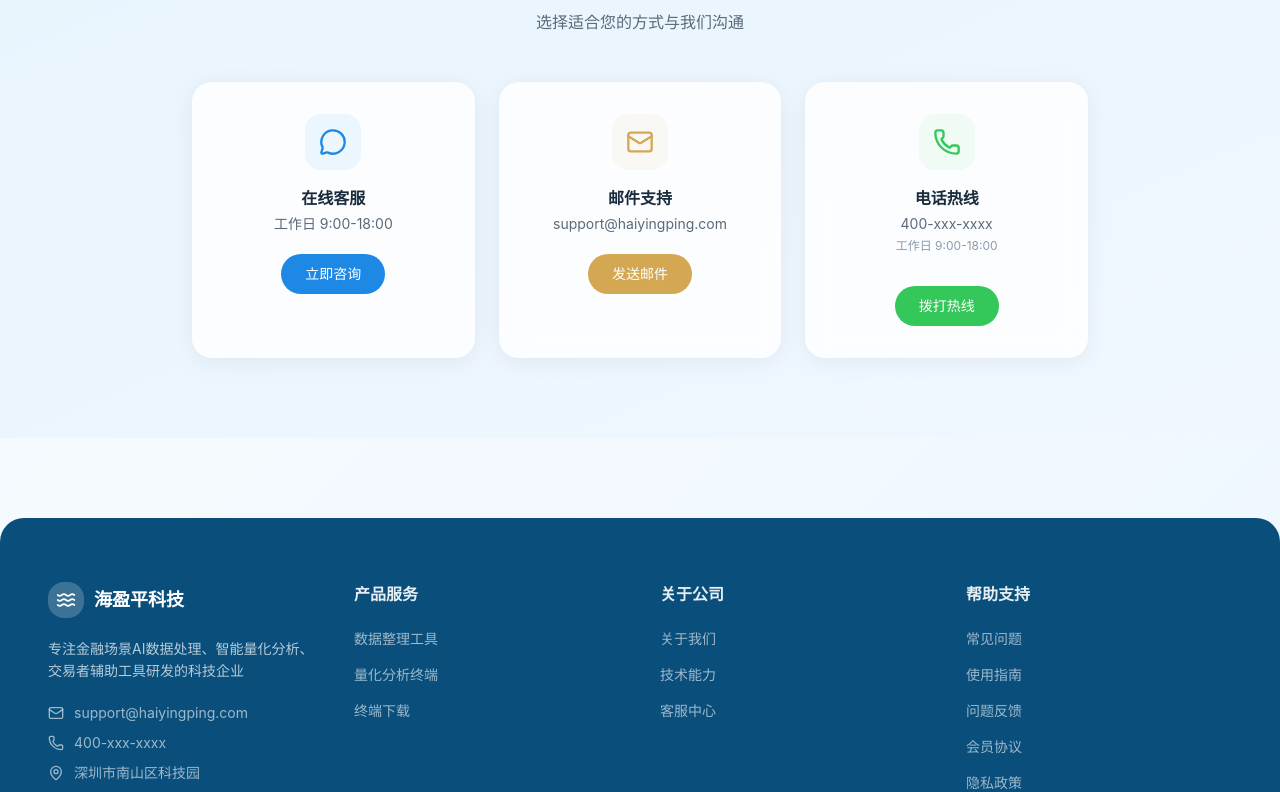
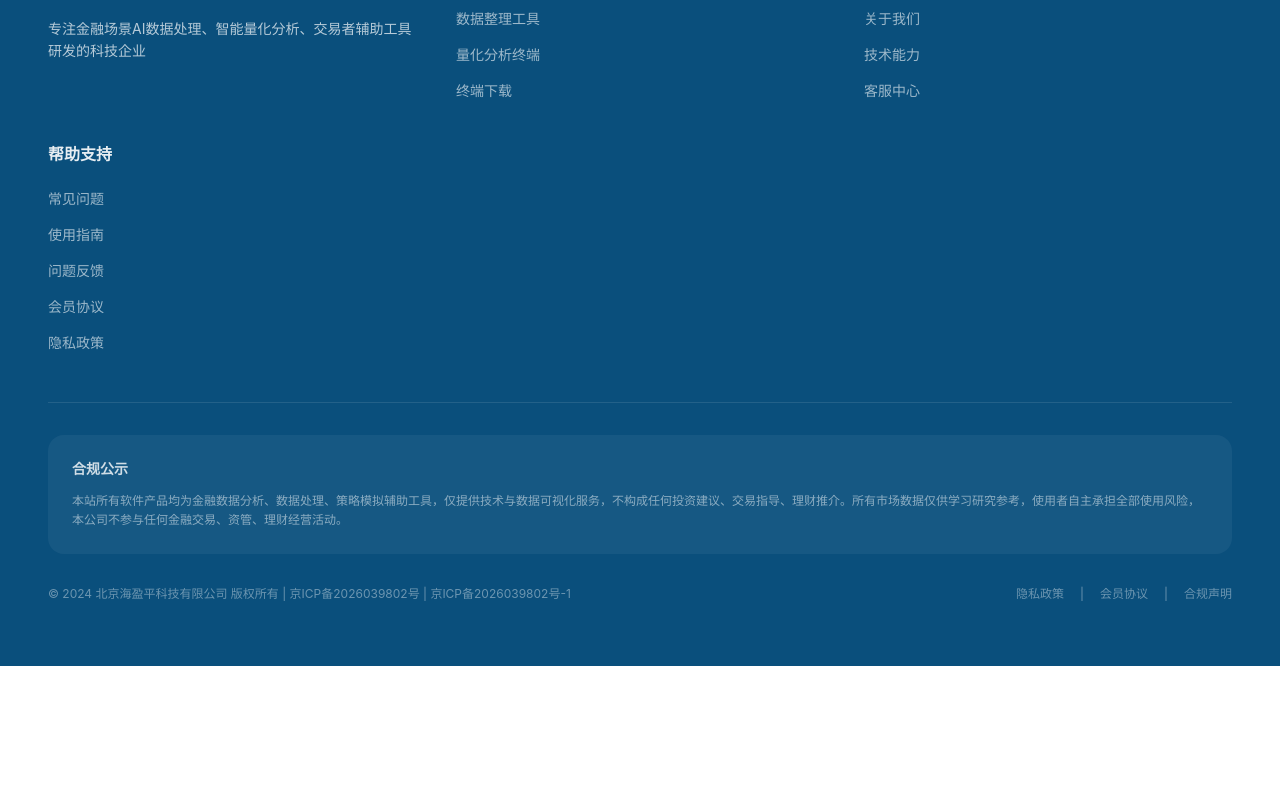
Before and after one commit to ascanzen/seawealthy_web, a React (Vite) app in the folder app/: page /support in a window 1280 px wide. Shown: the part 1213-2005 px from the top of the page. After the commit the page ends 1879 px from the top, so only its background shows below. Built offline with nearby package versions, Linux system fonts and the light colour scheme.

Commit message:
Fix legal routes and remove placeholder contacts

```diff
--- a/app/src/components/Footer.tsx
+++ b/app/src/components/Footer.tsx
@@ -1,5 +1,5 @@
 import { Link } from 'react-router';
-import { Waves, Mail, Phone, MapPin } from 'lucide-react';
+import { Waves } from 'lucide-react';
 
 const footerLinks = {
   products: [
@@ -25,7 +25,7 @@ export default function Footer() {
   return (
     <footer className="bg-[#0A4F7C] text-white rounded-t-3xl mt-20">
       <div className="max-container section-padding py-16">
-        <div className="grid grid-cols-1 md:grid-cols-2 lg:grid-cols-4 gap-10">
+        <div className="grid grid-cols-1 md:grid-cols-2 lg:grid-cols-3 gap-10">
           {/* Brand */}
           <div>
             <Link to="/" className="flex items-center gap-2.5 mb-5">
@@ -37,20 +37,6 @@ export default function Footer() {
             <p className="text-sm text-white/70 leading-relaxed mb-5">
               专注金融场景AI数据处理、智能量化分析、交易者辅助工具研发的科技企业
             </p>
-            <div className="space-y-2.5">
-              <div className="flex items-center gap-2.5 text-sm text-white/60">
-                <Mail className="w-4 h-4 shrink-0" />
-                <span>support@haiyingping.com</span>
-              </div>
-              <div className="flex items-center gap-2.5 text-sm text-white/60">
-                <Phone className="w-4 h-4 shrink-0" />
-                <span>400-xxx-xxxx</span>
-              </div>
-              <div className="flex items-center gap-2.5 text-sm text-white/60">
-                <MapPin className="w-4 h-4 shrink-0" />
-                <span>深圳市南山区科技园</span>
-              </div>
-            </div>
           </div>
 
           {/* Products */}
--- a/app/src/pages/LegalPage.tsx
+++ b/app/src/pages/LegalPage.tsx
@@ -57,12 +57,6 @@ const supportAgreement: LegalContent = {
         '如用户违反本协议或法律法规，公司有权限制、暂停或终止相关账号的部分或全部服务，并保留依法追究责任的权利。',
       ],
     },
-    {
-      title: '六、联系我们',
-      paragraphs: [
-        '如您对会员服务、订单、续费或本协议有任何疑问，可通过客服中心或 support@haiyingping.com 联系我们。',
-      ],
-    },
   ],
 };
 
@@ -116,12 +110,6 @@ const privacyPolicy: LegalContent = {
       title: '七、未成年人保护',
       paragraphs: [
         '我们的产品和服务主要面向具备完全民事行为能力的成年人。未成年人使用服务前，应取得监护人同意并在监护人指导下使用。',
-      ],
-    },
-    {
-      title: '八、联系我们',
-      paragraphs: [
-        '如您对本隐私政策或个人信息保护事项有任何疑问，可通过客服中心或 support@haiyingping.com 联系我们。',
       ],
     },
   ],
--- a/app/src/pages/Support.tsx
+++ b/app/src/pages/Support.tsx
@@ -1,8 +1,6 @@
 import { useState } from 'react';
 import { motion, AnimatePresence } from 'framer-motion';
-import {
-  MessageCircle, Mail, Phone, ChevronDown, HelpCircle
-} from 'lucide-react';
+import { ChevronDown, HelpCircle } from 'lucide-react';
 
 const faqs = [
   {
@@ -22,37 +20,8 @@ const faqs = [
     a: '不提供。本站所有产品均为技术工具，不构成任何投资建议、交易指导或理财推介。所有市场数据仅供学习研究参考，使用者需自主承担全部使用风险。',
   },
   {
-    q: '如何联系客服？',
-    a: '您可通过页面底部在线客服、发送邮件至 support@haiyingping.com，或在工作日 9:00-18:00 拨打客服热线 400-xxx-xxxx 联系我们。',
-  },
-  {
     q: '支持哪些操作系统？',
     a: '我们的工具全面支持 Windows 10/11、macOS 12+、iOS 和 Android 系统。您可以在"终端下载"页面获取各平台的安装包。',
-  },
-];
-
-const contactMethods = [
-  {
-    icon: MessageCircle,
-    title: '在线客服',
-    desc: '工作日 9:00-18:00',
-    action: '立即咨询',
-    color: '#1E88E5',
-  },
-  {
-    icon: Mail,
-    title: '邮件支持',
-    desc: 'support@haiyingping.com',
-    action: '发送邮件',
-    color: '#D4A853',
-  },
-  {
-    icon: Phone,
-    title: '电话热线',
-    desc: '400-xxx-xxxx',
-    note: '工作日 9:00-18:00',
-    action: '拨打热线',
-    color: '#34C759',
   },
 ];
 
@@ -73,9 +42,7 @@ export default function Support() {
             <h1 className="text-3xl md:text-5xl font-bold text-[#0A4F7C] mb-4">
               客服中心
             </h1>
-            <p className="text-lg text-[#5A6A7A] max-w-xl mx-auto">
-              我们随时为您解答疑问
-            </p>
+            <p className="text-lg text-[#5A6A7A] max-w-xl mx-auto">常见问题与产品说明</p>
           </motion.div>
         </div>
       </section>
@@ -146,54 +113,6 @@ export default function Support() {
         </div>
       </section>
 
-      {/* Contact Methods */}
-      <section className="py-20 bg-gradient-to-br from-[#E8F4FD] to-[#F0F7FF]">
-        <div className="max-container section-padding">
-          <motion.div
-            initial={{ opacity: 0, y: 20 }}
-            whileInView={{ opacity: 1, y: 0 }}
-            viewport={{ once: true }}
-            className="text-center mb-12"
-          >
-            <h2 className="text-2xl md:text-3xl font-bold text-[#1A2B3C]">
-              联系我们
-            </h2>
-            <p className="text-[#5A6A7A] mt-2">选择适合您的方式与我们沟通</p>
-          </motion.div>
-
-          <div className="grid md:grid-cols-3 gap-6 max-w-4xl mx-auto">
-            {contactMethods.map((method, i) => (
-              <motion.div
-                key={i}
-                initial={{ opacity: 0, y: 30 }}
-                whileInView={{ opacity: 1, y: 0 }}
-                viewport={{ once: true }}
-                transition={{ delay: i * 0.15 }}
-                whileHover={{ y: -4, boxShadow: '0 12px 40px rgba(0,0,0,0.08)' }}
-                className="card-glass p-8 text-center"
-              >
-                <div
-                  className="w-14 h-14 rounded-2xl flex items-center justify-center mx-auto mb-4"
-                  style={{ backgroundColor: `${method.color}10` }}
-                >
-                  <method.icon className="w-7 h-7" style={{ color: method.color }} />
-                </div>
-                <h3 className="font-bold text-[#1A2B3C] mb-1">{method.title}</h3>
-                <p className="text-sm text-[#5A6A7A] mb-1">{method.desc}</p>
-                {method.note && (
-                  <p className="text-xs text-[#8A9AAE] mb-4">{method.note}</p>
-                )}
-                <button
-                  className="mt-4 px-6 py-2.5 rounded-full text-sm font-medium text-white transition-all hover:-translate-y-0.5 hover:shadow-lg"
-                  style={{ backgroundColor: method.color }}
-                >
-                  {method.action}
-                </button>
-              </motion.div>
-            ))}
-          </div>
-        </div>
-      </section>
     </main>
   );
 }
--- a/app/vite.config.ts
+++ b/app/vite.config.ts
@@ -4,7 +4,7 @@ import { defineConfig } from "vite"
 
 // https://vite.dev/config/
 export default defineConfig({
-  base: './',
+  base: '/',
   plugins: [react()],
   server: {
     port: 3000,
```
